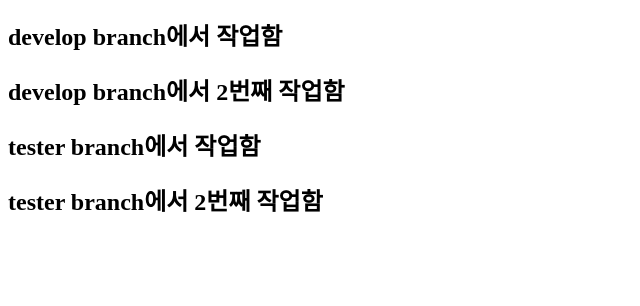
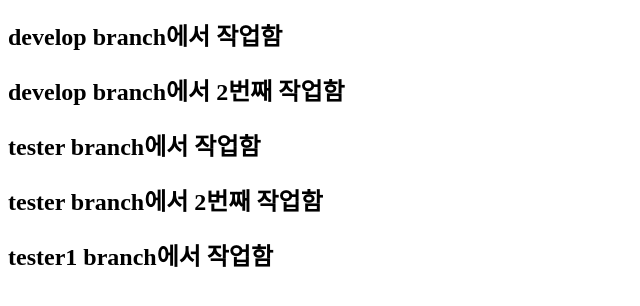
Before and after one commit to creatinewon/OSS_4, a plain HTML site: page index.html in a window 1280 px wide. Shown: the part 96-402 px from the top of the page, without its empty margins (0-640 px from the left). Drawn offline with Linux system fonts and the light colour scheme.

Commit message:
tester1 commit

```diff
--- a/index.html
+++ b/index.html
@@ -12,5 +12,8 @@
         <h2>tester branch에서 작업함</h2>
         <h2>tester branch에서 2번째 작업함</h2>
 
+        <h2>tester1 branch에서 작업함</h2>
+
+
     </body>
 </html>
```
